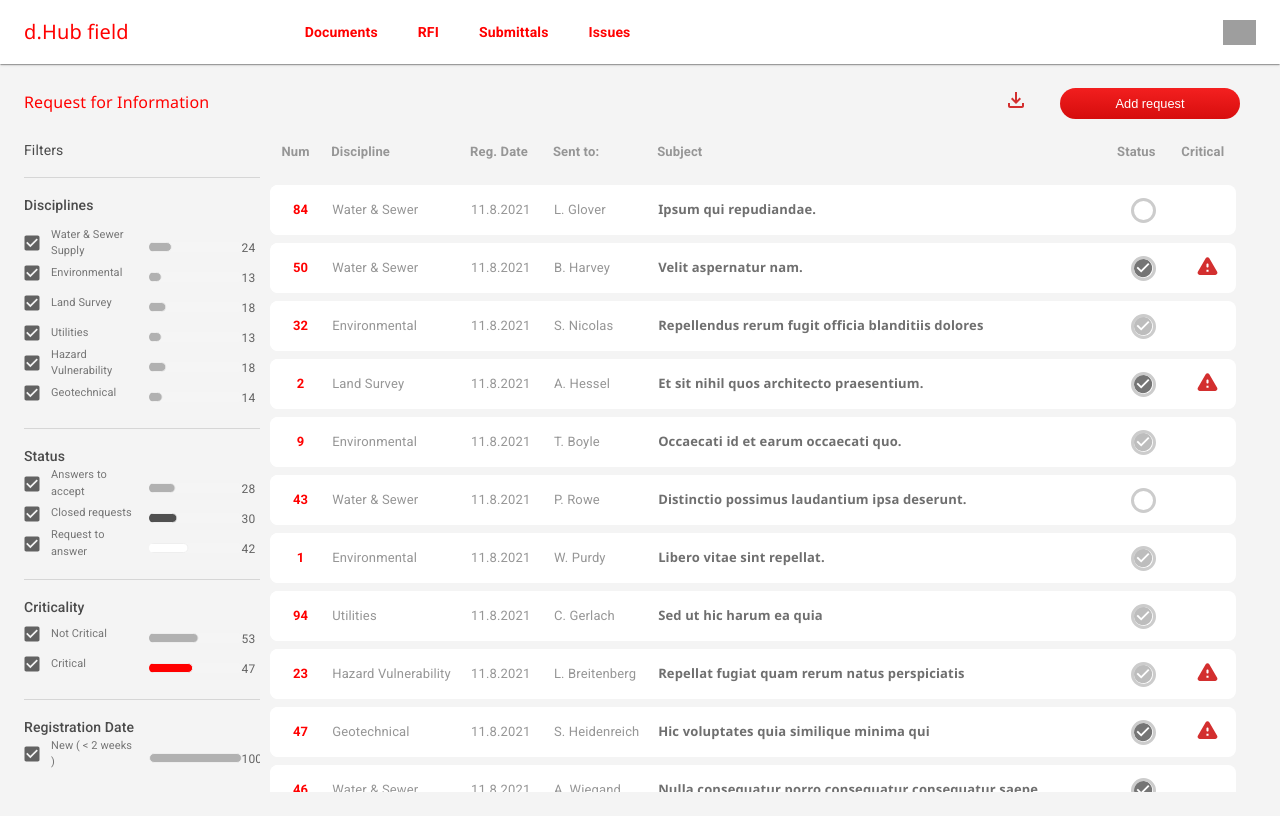
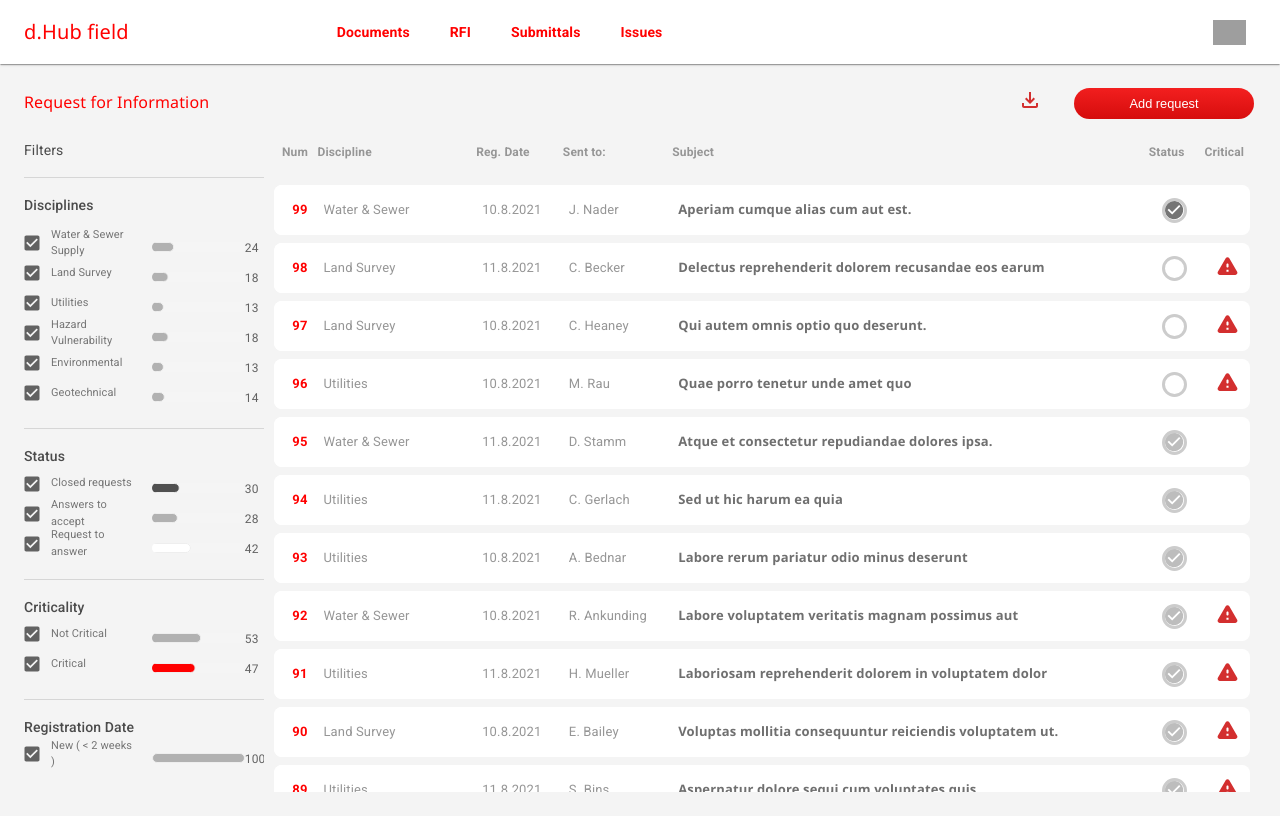
Before and after one commit to davidcastillog/react-message-panel, a React (Create React App) app: page / in a window 1280 px wide. Built offline with nearby package versions, Linux system fonts and the light colour scheme; grey boxes are pictures that could not be loaded.

Commit message:
Pagination for Messages added

```diff
--- a/src/App.css
+++ b/src/App.css
@@ -5,3 +5,7 @@
 .panel-grid{
   padding-left: 10px !important;
 }
+
+.MuiContainer-maxWidthXl{
+  padding-right: 10px!important;
+}
--- a/src/components/MessageCard/MessageCard.jsx
+++ b/src/components/MessageCard/MessageCard.jsx
@@ -44,7 +44,7 @@ export default function MessageCard({ messageSelected, setMessageSelected }) {
           {messageSelected.subject}
         </Typography>
         <Typography sx={{ mb: 1.5, fontSize: 12 }} color="text.secondary">
-          Sent to:{nameFormat(messageSelected.sentTo.name)}
+          Sent to: {nameFormat(messageSelected.sentTo.name)}
         </Typography>
         <Typography sx={{ display: "inline-flex", mb: 3 }} variant="body2">
           <StatusMark status={messageSelected.status} />
@@ -58,7 +58,7 @@ export default function MessageCard({ messageSelected, setMessageSelected }) {
           sx={{ mt: 2, fontSize: 12, color: "black" }}
           color="text.secondary"
         >
-          Request:
+          Request
         </Typography>
         <Grid
           container
@@ -83,12 +83,14 @@ export default function MessageCard({ messageSelected, setMessageSelected }) {
             </Typography>
           </Grid>
         </Grid>
+        <Grid item xs={12} sm={12}>
           <Typography
             sx={{ mb: 2, fontSize: 12, color: "black" }}
             color="text.secondary"
           >
             {messageSelected.message}
           </Typography>
+        </Grid>
         <Divider />
       </CardContent>
       <CardActions sx={{ pb: 3, justifyContent: "flex-end" }}>
--- a/src/components/NavBar/NavBar.jsx
+++ b/src/components/NavBar/NavBar.jsx
@@ -84,7 +84,7 @@ const NavBar = () => {
             LOGO
           </Typography>
           <Box
-            sx={{ flexGrow: 1, display: { xs: "none", md: "flex" }, ml: 15 }}
+            sx={{ flexGrow: 1, display: { xs: "none", md: "flex" }, ml: 19 }}
           >
             {pages.map((page) => (
               <Typography
@@ -97,8 +97,8 @@ const NavBar = () => {
               </Typography>
             ))}
           </Box>
-          <Box sx={{ flexGrow: 0, pt: 1 }}>
-            <img src={ArupLogo} alt="avatar" height={25} />
+          <Box sx={{ flexGrow: 0, pt: 1, pr:3 }}>
+            <img src={ArupLogo} alt="logo" height={25} />
           </Box>
         </Toolbar>
       </Container>
--- /dev/null
+++ b/src/components/Pagination/Pagination.jsx
@@ -0,0 +1,36 @@
+import { useState, useEffect } from "react";
+import Pagination from "@mui/material/Pagination";
+
+const PaginationMU = ({ messages, setMessagesPaginated }) => {
+  const [totalPages, setTotalPages] = useState(0);
+  const [messagesPerPage] = useState(25);
+  const [currentPage, setCurrentPage] = useState(1);
+
+  // Slice the messages array to show only the messages of the current page
+  useEffect(() => {
+    setMessagesPaginated(
+      messages.slice(
+        currentPage * messagesPerPage - messagesPerPage,
+        currentPage * messagesPerPage
+      )
+    );
+  }, [messages, currentPage, messagesPerPage, setMessagesPaginated]);
+
+  // Setting the total number of pages based on the number of messages and the number of messages per page.
+  useEffect(() => {
+    setTotalPages(Math.ceil(messages.length / messagesPerPage));
+  }, [messages.length]);
+
+  // When the user clicks on a page number. It sets the currentPage to the page number that was clicked
+  const handleChange = (event, value) => {
+    setCurrentPage(value);
+  };
+
+  return (
+    <>
+      <Pagination onChange={handleChange} count={totalPages} color="error" />
+    </>
+  );
+};
+
+export default PaginationMU;
--- a/src/components/QuantityLine/QuantityLine.jsx
+++ b/src/components/QuantityLine/QuantityLine.jsx
@@ -6,6 +6,7 @@ import Typography from "@mui/material/Typography";
 import Grid from "@mui/material/Grid";
 
 export const QuantityLine = ({ value, category }) => {
+  // Adjust the color of the progress bar based on the category
   const colorByCategory = (category) => {
     switch (category) {
       case true:
@@ -32,6 +33,7 @@ export const QuantityLine = ({ value, category }) => {
       border: `1px solid ${theme.palette.grey[200]}`,
     },
   }));
+
   return (
     <>
       <Grid
@@ -39,7 +41,7 @@ export const QuantityLine = ({ value, category }) => {
         sx={{ display: "flex", direction: "row", alignItems: "center" }}
       >
         <Grid item xs={10} sm={10}>
-          <BorderLinearProgress variant="determinate" value={value} />
+          <BorderLinearProgress variant="determinate" value={Math.round(value)} />
         </Grid>
         <Grid item xs={2} sm={2}>
           <Typography
--- a/src/components/TableOfMessages/TableOfMessages.css
+++ b/src/components/TableOfMessages/TableOfMessages.css
@@ -6,9 +6,9 @@ table {
 
 th {
   color: rgb(150, 150, 150);
-  font-size: 13px;
+  font-size: 12px;
   text-align: left;
-  padding: 10px;
+  padding-left: 5px;
 }
 
 tr {
@@ -19,6 +19,7 @@ td {
   font-size: 13px;
   border-left: 10px solid white;
   color: rgb(150, 150, 150);
+  cursor: pointer;
 }
 
 td:last-child {
@@ -30,6 +31,7 @@ td:first-child {
   border-top-left-radius: 0.5rem;
   border-bottom-left-radius: 0.5rem;
   text-align: center !important;
+  padding-left: 5px;
   color: red;
   font-weight: 600;
 }
--- a/src/components/TableOfMessages/TableOfMessages.jsx
+++ b/src/components/TableOfMessages/TableOfMessages.jsx
@@ -41,7 +41,7 @@ const TableOfMessages = ({
     return newDiscipline;
   };
 
-  // Set row as active if the user clicks on it
+  // Set row as active if the user clicks on it and set it in the state to be used in the MessageCard
   const setActiveRow = (message) => {
     setMessageSelected({
       num: message.num,
@@ -49,24 +49,24 @@ const TableOfMessages = ({
       subject: message.subject,
       discipline: message.discipline,
       sentTo: message.sentTo,
-      regDate: dateFormat(message.regDate),
+      regDate: dateFormat(message.regDate), // Convert date to format DD.MM.YYYY
       status: message.status,
       critical: message.critical,
-      name: nameFormat(message.sentTo.name),
+      name: nameFormat(message.sentTo.name), // Change name to N. Lastname format
       company: message.sentTo.company,
-    })
+    });
   };
 
-  // Sort messages by date in descending order
+  // Sort messages in descending order
   const sortMessages = (messages) => {
     return messages.sort((a, b) => {
-      return new Date(b.regDate) - new Date(a.regDate);
+      return new Date(b.num) - new Date(a.num);
     });
   };
 
   useEffect(() => {
     setMessages(sortMessages(messagesData));
-  }, []);
+  }, [messagesData]);
 
   return (
     <>
--- a/src/components/index.jsx
+++ b/src/components/index.jsx
@@ -4,3 +4,4 @@ export { default as MessageCard } from "./MessageCard/MessageCard";
 export { default as RequestBar } from "./RequestBar/RequestBar";
 export { default as Filters } from "./Filters/Filters";
 export { default as NavBar } from "./NavBar/NavBar";
+export { default as PaginationMU } from "./Pagination/Pagination";
--- a/src/views/Home.jsx
+++ b/src/views/Home.jsx
@@ -4,6 +4,7 @@ import {
   RequestBar,
   MessageCard,
   Filters,
+  PaginationMU,
 } from "../components";
 import CssBaseline from "@mui/material/CssBaseline";
 import Container from "@mui/material/Container";
@@ -11,12 +12,11 @@ import Grid from "@mui/material/Grid";
 
 export const Home = () => {
   const [messages, setMessages] = useState([]);
+  const [messagesPaginated, setMessagesPaginated] = useState([]);
   const [messageSelected, setMessageSelected] = useState({});
-  const [filteredMessages, setFilteredMessages] = useState([]);
   const [panelWidth, setPanelWidth] = useState(10);
-  console.log(messages);
 
-  // Handle new window when message is selected
+  // Handle grid size when a message is selected
   const handleNewWindow = () => {
     if (messageSelected.num) {
       setPanelWidth(6);
@@ -32,7 +32,7 @@ export const Home = () => {
   return (
     <>
       <CssBaseline />
-      <Container maxWidth="xl" sx={{ p: 3 }}>
+      <Container maxWidth="xl" sx={{ pt: 3, pb: 3 }}>
         <Grid container spacing={12}>
           <Grid
             item
@@ -51,11 +51,17 @@ export const Home = () => {
           >
             <RequestBar />
             <TableOfMessages
-              messages={messages}
+              messages={messagesPaginated}
               setMessages={setMessages}
               messageSelected={messageSelected}
               setMessageSelected={setMessageSelected}
             />
+            <Grid container justifyContent="center" paddingTop={2}>
+              <PaginationMU
+                messages={messages}
+                setMessagesPaginated={setMessagesPaginated}
+              />
+            </Grid>
           </Grid>
           {messageSelected.num && (
             <Grid
```
Also changed, not shown: src/components/Filters/Filters.jsx (+7 -3 lines). Lines whose indentation alone changed are shown as unchanged.
